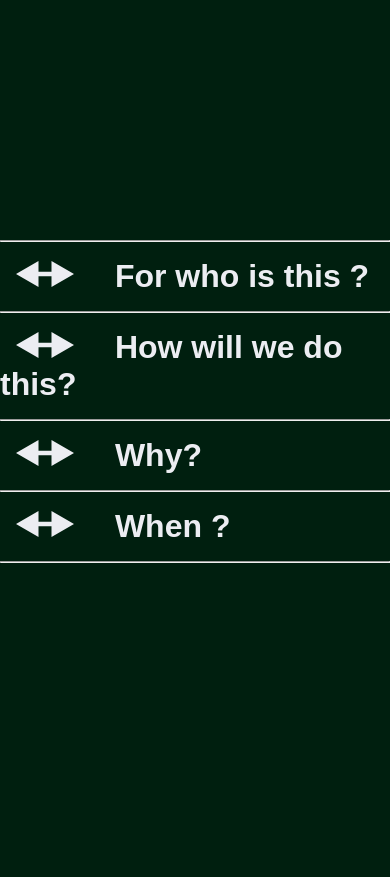
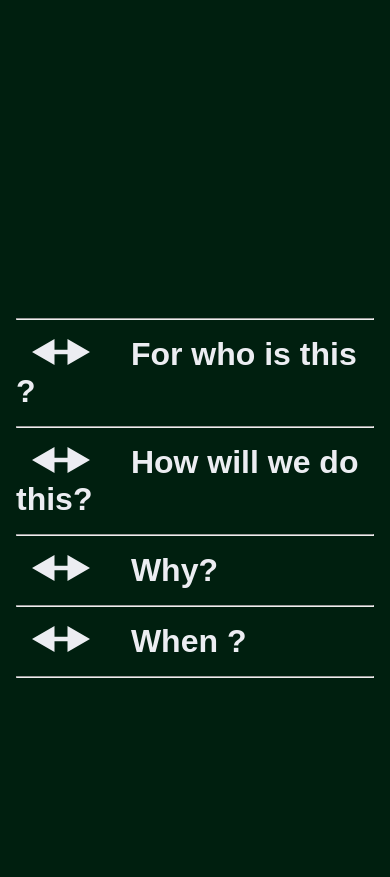
Before and after one commit to ekoman01/Reclaim-your-city, a PHP site: page /index.html in a window 390 px wide. Shown: the part 1495-2372 px from the top of the page. Run offline with PHP 8.4, Linux system fonts and the light colour scheme; some libraries are stand-ins or nearby versions; some web fonts are replaced.

Commit message:
responsive test

```diff
--- a/client/css/archive.css
+++ b/client/css/archive.css
@@ -123,7 +123,7 @@ header > div > p {
     aspect-ratio: 1/2;
     object-fit: cover;
     object-position: top center;
-    height: 80%;
+    height: 78%;
   }
 
   header > div {
--- a/client/css/festival.css
+++ b/client/css/festival.css
@@ -332,7 +332,7 @@ header > div > p {
     aspect-ratio: 1/2;
     object-fit: cover;
     object-position: top center;
-    height: 80%;
+    height: 78%;
   }
 
   header > div {
--- a/client/css/index.css
+++ b/client/css/index.css
@@ -371,12 +371,16 @@ p {
     height: 180vh;
     grid-template-columns: 1fr;
     grid-template-rows: 1fr 1fr;
-    padding: 20em 0 0 0;
+    padding: 20em 1em 0 1em;
   }
 
   .what_is_list_left {
     color: var(--off-white);
-    height: max-content;
+    height: 100%;
+    display: grid;
+    align-items: center;
+    justify-items: start;
+    margin: 2em 0 0 0 0;
   }
 
   .what_is_list_left > p {
@@ -384,7 +388,6 @@ p {
     display: inline-block;
     background-color: var(--gold);
     padding: 0 3em 0 0.5em;
-    margin: 1em 0 0 0;
   }
 
   .what_is_list_left > ul {
@@ -409,7 +412,7 @@ p {
   }
 
   .what_is_list_right > img {
-    margin: 0 0 4em 0;
+    height: 95%;
   }
 
   .middle {
```
Also changed, not shown: client/css/agenda.css (+4 -4 lines).
